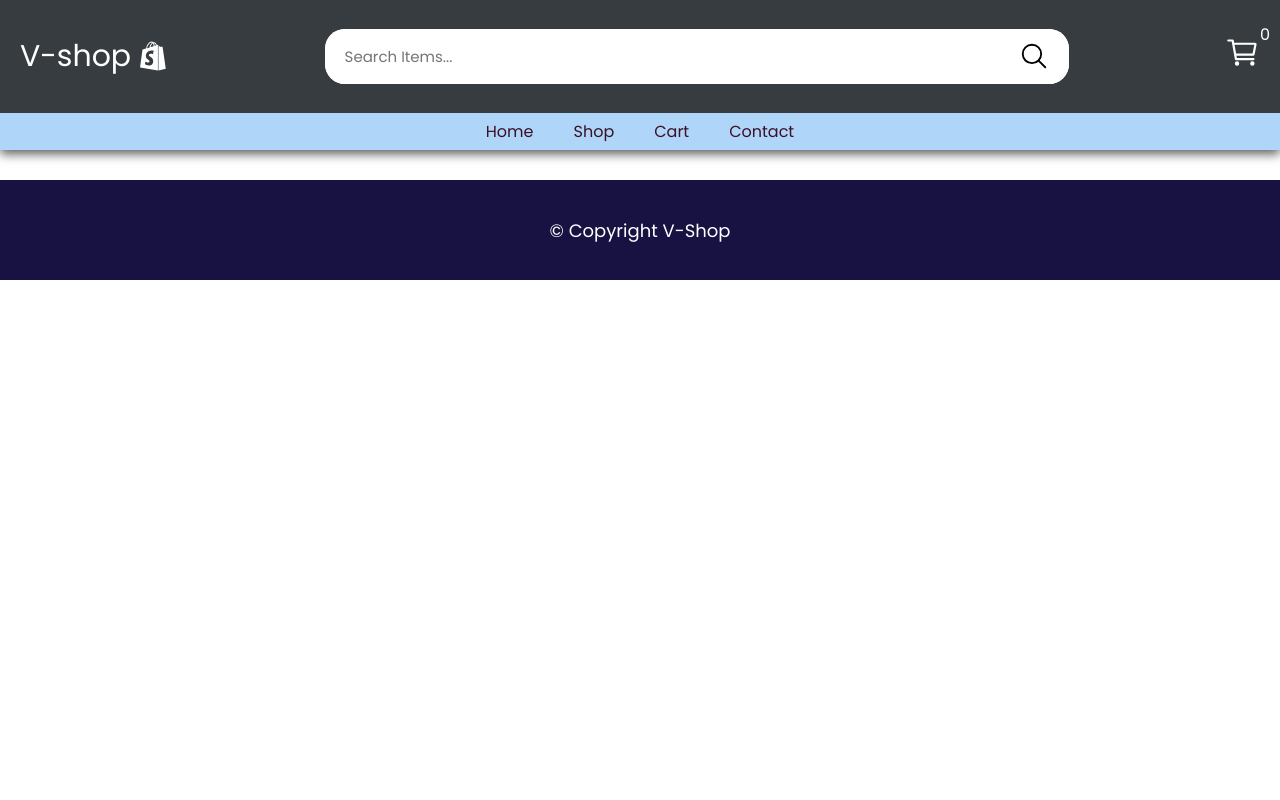
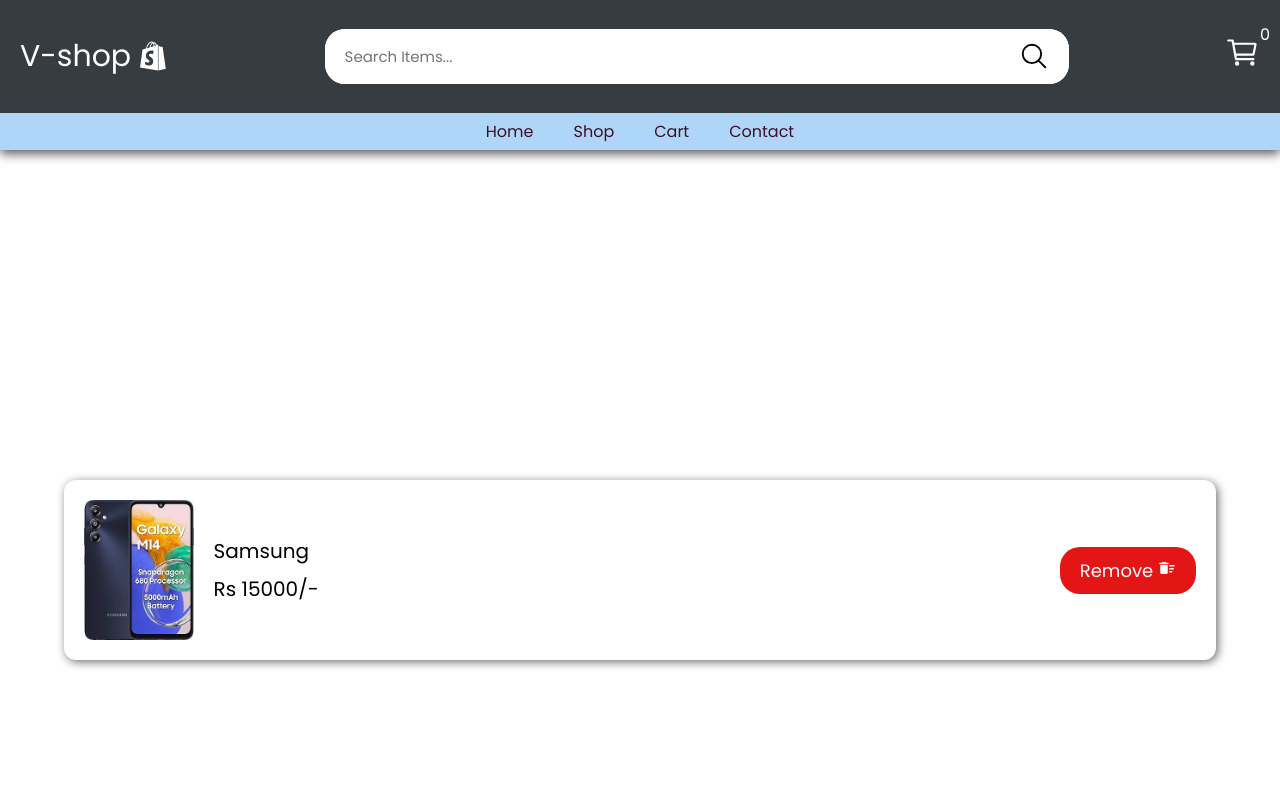
Before and after one commit to sadik033/Learning-ReactJs, a React (Vite) app in the folder E-commerce/: page /cart in a window 1280 px wide. Shown: the top 800 px of the page. Built offline with nearby package versions, Linux system fonts and the light colour scheme.

Commit message:
style cart card

```diff
--- a/E-commerce/src/App.jsx
+++ b/E-commerce/src/App.jsx
@@ -4,6 +4,7 @@
 import Nav from "./components/nav/Nav";
 import Shop from "./pages/shop/Shop";
 import Footer from './components/Footer/Footer'
+import Cart from "./pages/cart/Cart";
 
 function App(){
   return(
@@ -14,6 +15,7 @@
         <Routes>
           <Route path='/' element={<Home/>}/>
           <Route path='/shop' element={<Shop/>}/>
+          <Route path='/cart' element={<Cart/>}/>
         </Routes>
 
         <Footer/>
--- a/E-commerce/src/components/CartCard/CartCard.css
+++ b/E-commerce/src/components/CartCard/CartCard.css
@@ -0,0 +1,52 @@
+.cartcard{
+    width: 90%;
+    height: 180px;
+    box-shadow: 2px 2px 10px rgba(0, 0, 0, 0.579);
+    display: flex;
+    align-items: center;
+    justify-content: space-between;
+    padding: 20px;
+    border-radius: 12px;
+}
+.left-card img{
+    max-width: 50%;
+    height: 100%;
+}
+.left-card{
+    height: 100%;
+    display: flex;
+    align-items: center;
+    justify-content: center;
+    gap: 20px;
+}
+.left-card .name-price{
+    display: flex;
+    flex-direction: column;
+    gap: 8px;
+    font-size: 20px;
+}
+.right-card button{
+    background-color: rgb(227, 21, 21);
+    color: white;
+    padding: 10px 20px;
+    font-size: 18px;
+    border: none;
+    border-radius: 20px;
+    cursor: pointer;
+}
+.right-card button:hover{
+    opacity: 0.8;
+}
+@media (max-width:750px){
+    .cartcard{
+        flex-direction: column;
+        height: 375px;
+        align-items: start;
+        width: 300px;
+        gap: 20px;
+    }
+    .left-card{
+        flex-direction: column;
+        align-items: start;
+    }
+}
--- a/E-commerce/src/components/CartCard/CartCard.jsx
+++ b/E-commerce/src/components/CartCard/CartCard.jsx
@@ -1,16 +1,20 @@
 import React from "react";
 import "./CartCard.css"
+import image1 from "../../assets/image1.jpg"
+import { MdDeleteSweep } from "react-icons/md";
 function CartCard(){
     return(
         <div className="cartcard">
             <div className="left-card">
-                <img src="" alt="" />
+                <img src={image1} alt="" />
                 <div className="name-price">
-                    <span></span>
-                    <span></span>
+                    <span>Samsung</span>
+                    <span>Rs 15000/-</span>
                 </div>
             </div>
-            <div className="right-card"></div>
+            <div className="right-card">
+                <button>Remove <MdDeleteSweep /></button>
+            </div>
         </div>
     )
 }
--- a/E-commerce/src/pages/cart/Cart.css
+++ b/E-commerce/src/pages/cart/Cart.css
@@ -0,0 +1,10 @@
+.cart{
+    width: 100%;
+    min-height: 100vh;
+    display: flex;
+    align-items: center;
+    justify-content: center;
+    flex-direction: column;
+    gap: 20px;
+    padding-top: 40px;
+}
```
